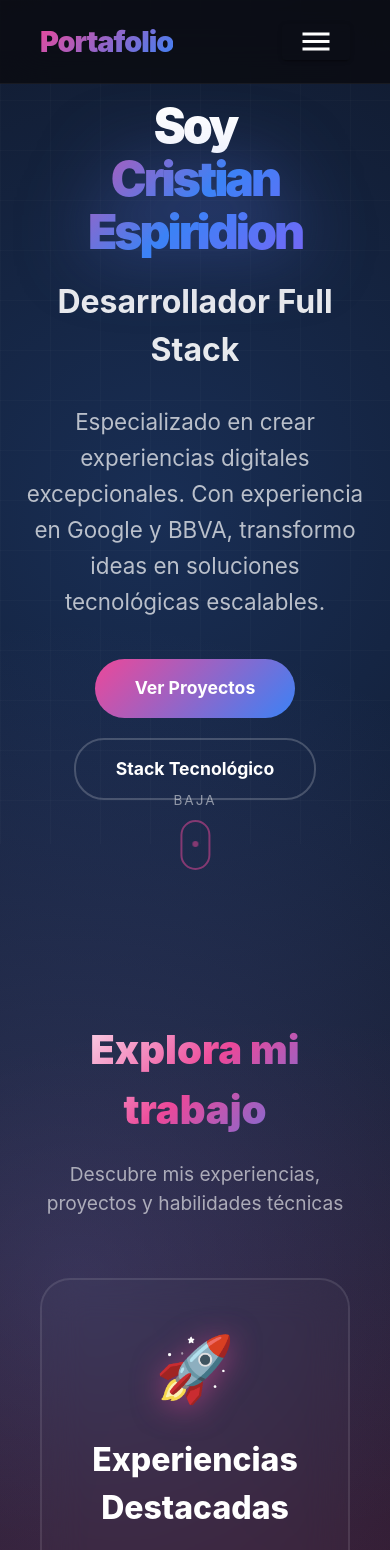
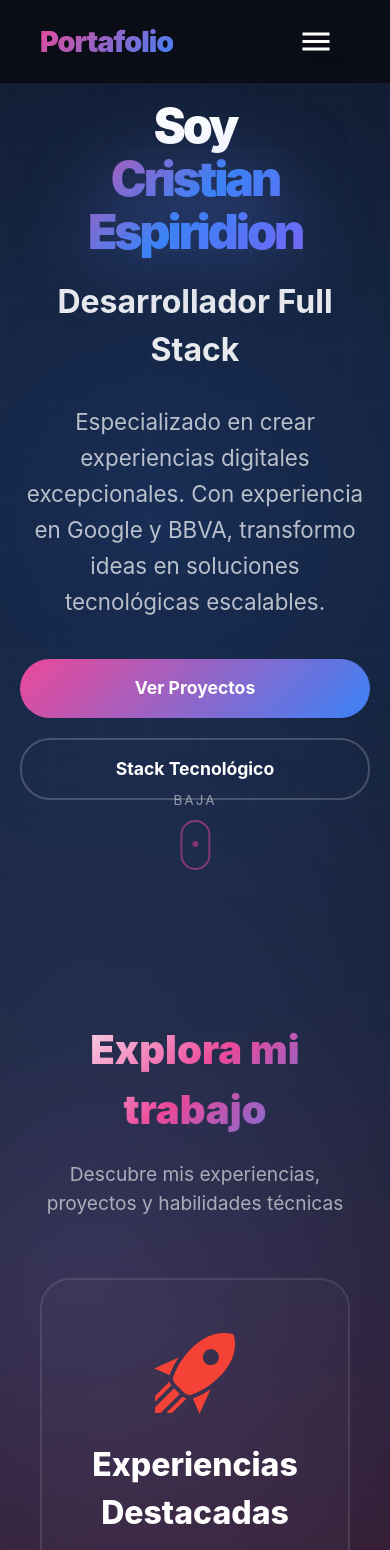
Before and after one commit to cristianProyects/cv-portafolio, a Vue app: page / in a window 390 px wide. Shown: the top 1550 px of the page. Built offline with nearby package versions, Linux system fonts and the light colour scheme; a small style sheet from the web is missing.

Commit message:
refine(page): for home page

```diff
--- a/src/components/HeroGlobal.vue
+++ b/src/components/HeroGlobal.vue
@@ -235,4 +235,20 @@ const props = withDefaults(defineProps<{
         opacity: 0;
     }
 }
+/* Responsive */
+@media (max-width: 768px) {
+
+  .hero-section {
+    padding: 100px 20px 60px;
+  }
+  .hero-buttons {
+    flex-direction: column;
+    align-items: stretch;
+  }
+
+  .hero-btn {
+    justify-content: center;
+  }
+
+}
 </style>
--- a/src/pages/index.vue
+++ b/src/pages/index.vue
@@ -5,10 +5,35 @@ const informationHeroComponent = {
   subtitle: 'Desarrollador Full Stack',
   description: 'Especializado en crear experiencias digitales excepcionales. Con experiencia en Google y BBVA, transformo ideas en soluciones tecnológicas escalables.',
   actions: [
-    { label: 'Ver Proyectos', link: '#proyectos', type: 'primary' },
-    { label: 'Stack Tecnológico', link: '#stack', type: 'secondary' },
+    { label: 'Ver Proyectos', link: 'projects', type: 'primary' },
+    { label: 'Stack Tecnológico', link: 'techstack', type: 'secondary' },
   ],
 };
+
+const quickLinks = [
+  {
+    title: 'Experiencias Destacadas',
+    description: 'Mi trayectoria en Google México y BBVA, trabajando en proyectos de alto impacto',
+    icon: 'mdi-rocket-launch',
+    link: 'experience',
+    color: 'red',
+  },
+  {
+    title: 'Proyectos',
+    description: 'Soluciones innovadoras que he desarrollado: e-commerce, dashboards, APIs y más',
+    icon: 'mdi-briefcase-variant',
+    link: 'projects',
+    color: 'brown',
+
+  },
+  {
+    title: 'Stack Tecnológico',
+    description: 'Tecnologías y herramientas que domino: Vue, React, Node.js, Cloud y más',
+    icon: 'mdi-laptop',
+    link: 'techstack',
+    color: 'grey',
+  },
+];
 
 </script>
 
@@ -25,27 +50,11 @@ const informationHeroComponent = {
       </div>
 
       <div class="links-grid">
-        <a href="#experiencia" class="link-card">
-          <div class="link-icon">🚀</div>
-          <h3 class="link-title">Experiencias Destacadas</h3>
+        <a :href="nav.link" class="link-card" v-for="nav in quickLinks" :key="nav.title">
+          <div class="link-icon"><v-icon :color="nav.color">{{ nav.icon }}</v-icon></div>
+          <h3 class="link-title">{{ nav.title }}</h3>
           <p class="link-description">
-            Mi trayectoria en Google México y BBVA, trabajando en proyectos de alto impacto
-          </p>
-        </a>
-
-        <a href="#proyectos" class="link-card">
-          <div class="link-icon">💼</div>
-          <h3 class="link-title">Proyectos</h3>
-          <p class="link-description">
-            Soluciones innovadoras que he desarrollado: e-commerce, dashboards, APIs y más
-          </p>
-        </a>
-
-        <a href="#stack" class="link-card">
-          <div class="link-icon">💻</div>
-          <h3 class="link-title">Stack Tecnológico</h3>
-          <p class="link-description">
-            Tecnologías y herramientas que domino: Vue, React, Node.js, Cloud y más
+            {{nav.description}}
           </p>
         </a>
       </div>
@@ -73,44 +82,6 @@ body {
   min-height: 100vh;
   position: relative;
   overflow-x: hidden;
-}
-
-
-
-
-
-/* Company Logos */
-.companies {
-  display: flex;
-  align-items: center;
-  justify-content: center;
-  gap: 60px;
-  flex-wrap: wrap;
-  padding: 40px 20px;
-  background: rgba(255, 255, 255, 0.02);
-  border-radius: 20px;
-  backdrop-filter: blur(10px);
-}
-
-.companies-label {
-  font-size: 0.9rem;
-  color: rgba(255, 255, 255, 0.5);
-  text-transform: uppercase;
-  letter-spacing: 2px;
-  font-weight: 600;
-}
-
-.company-logo-item {
-  height: 40px;
-  opacity: 0.7;
-  transition: all 0.3s ease;
-  filter: grayscale(100%) brightness(200%);
-}
-
-.company-logo-item:hover {
-  opacity: 1;
-  transform: scale(1.1);
-  filter: grayscale(0%) brightness(100%);
 }
 
 
@@ -193,7 +164,6 @@ body {
 .link-icon {
   font-size: 4rem;
   margin-bottom: 20px;
-  filter: drop-shadow(0 5px 15px rgba(236, 72, 153, 0.5));
   transition: transform 0.5s ease;
 }
 
@@ -218,73 +188,8 @@ body {
   z-index: 1;
 }
 
-/* Footer */
-.footer {
-  padding: 60px 40px 40px;
-  text-align: center;
-  border-top: 1px solid rgba(255, 255, 255, 0.05);
-  position: relative;
-  z-index: 1;
-}
-
-.footer-content {
-  max-width: 1400px;
-  margin: 0 auto;
-}
-
-.social-links {
-  display: flex;
-  justify-content: center;
-  gap: 20px;
-  margin-bottom: 30px;
-}
-
-.social-link {
-  width: 50px;
-  height: 50px;
-  display: flex;
-  align-items: center;
-  justify-content: center;
-  background: rgba(255, 255, 255, 0.05);
-  border: 1px solid rgba(255, 255, 255, 0.1);
-  border-radius: 50%;
-  color: rgba(255, 255, 255, 0.7);
-  text-decoration: none;
-  font-size: 1.3rem;
-  transition: all 0.3s ease;
-}
-
-.social-link:hover {
-  background: linear-gradient(135deg, rgba(236, 72, 153, 0.3), rgba(59, 130, 246, 0.3));
-  border-color: rgba(236, 72, 153, 0.5);
-  color: #fff;
-  transform: translateY(-5px);
-}
-
-.footer-text {
-  color: rgba(255, 255, 255, 0.5);
-  font-size: 1rem;
-}
-
 /* Responsive */
 @media (max-width: 768px) {
-
-  .hero-section {
-    padding: 100px 20px 60px;
-  }
-
-  .hero-buttons {
-    flex-direction: column;
-    align-items: stretch;
-  }
-
-  .hero-btn {
-    justify-content: center;
-  }
-
-  .companies {
-    gap: 30px;
-  }
 
   .company-logo-item {
     height: 30px;
```
